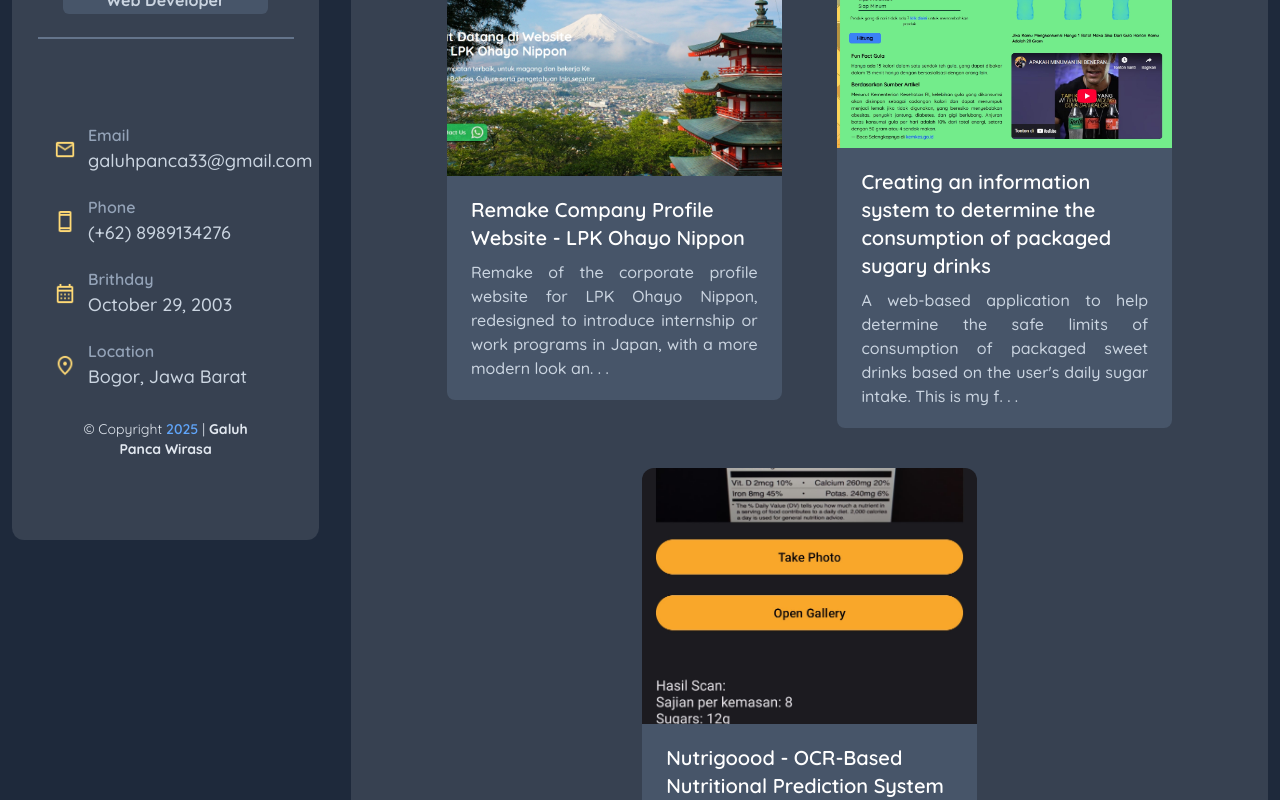
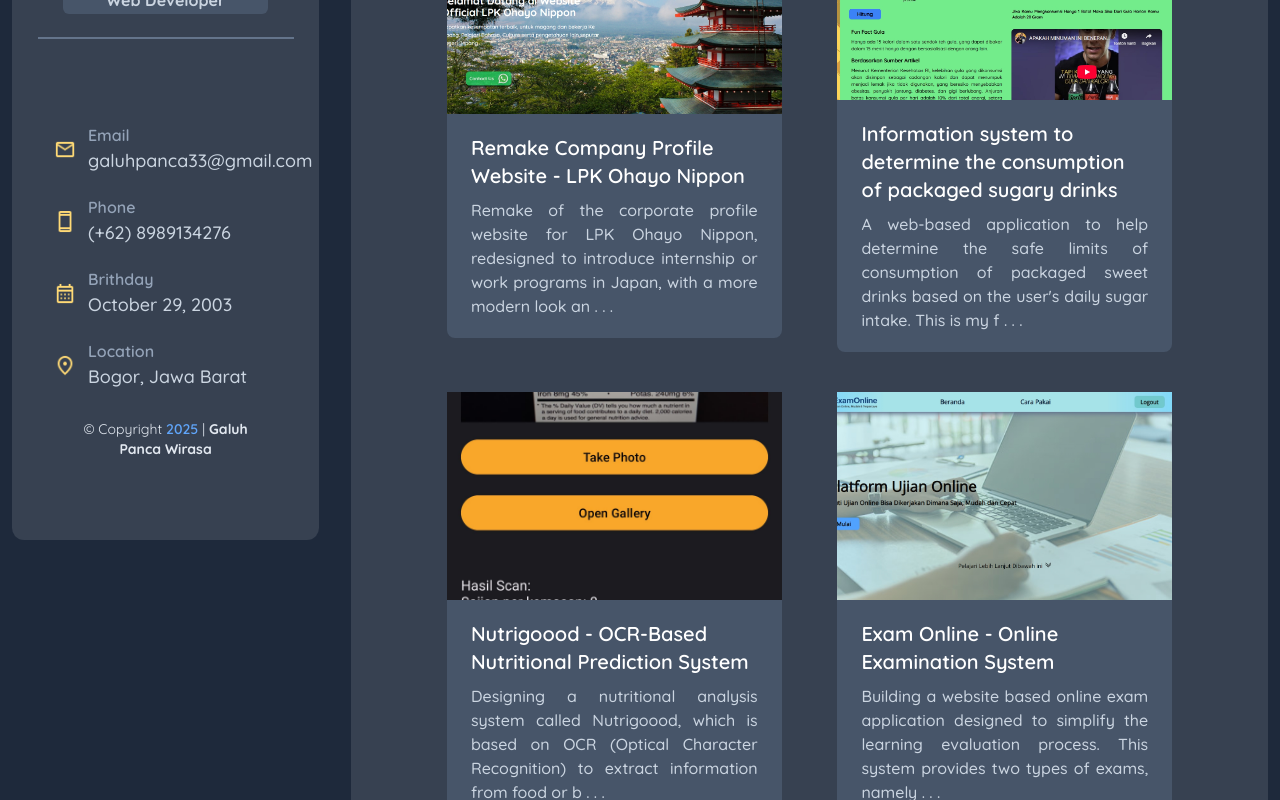
Before and after one commit to GaluhPncWirs/website-portfolio, a React (Vite) app: page /Project in a window 1280 px wide. Shown: the part 240-1040 px from the top of the page. Built offline with nearby package versions, Linux system fonts and the light colour scheme.

Commit message:
menambahkan project baru di halaman project

```diff
--- a/src/Project/detailProject/detail.jsx
+++ b/src/Project/detailProject/detail.jsx
@@ -59,6 +59,33 @@ export default function DetailProject() {
                     To Journal.
                   </Link>
                 )}
+                {myProject.id === "project4" && (
+                  <div className="mt-3">
+                    <h1>
+                      To try out the system, here is the email and password:
+                    </h1>
+                    <div className="flex mt-4 items-center flex-wrap gap-5">
+                      <div>
+                        <h1 className="font-semibold text-xl mb-1">
+                          Account Student
+                        </h1>
+                        <ul>
+                          <li>Email : 123@gmail.com</li>
+                          <li>Password : 12345</li>
+                        </ul>
+                      </div>
+                      <div>
+                        <h1 className="font-semibold text-xl mb-1">
+                          Account Teacher
+                        </h1>
+                        <ul>
+                          <li>Email : rohmanAjah345@gmail.com</li>
+                          <li>Password : anakgaul123</li>
+                        </ul>
+                      </div>
+                    </div>
+                  </div>
+                )}
               </p>
             </div>
           </div>
--- a/src/Project/myProject.jsx
+++ b/src/Project/myProject.jsx
@@ -38,49 +38,18 @@ export default function MyProject() {
                 <img
                   src={item.source_image}
                   alt={item.alt}
-                  className="w-full rounded-t-xl hover:opacity-75 object-cover h-64"
+                  className="w-full hover:opacity-75 object-cover h-52"
                 />
                 <div className="bg-slate-600 px-6 py-5 rounded-b-lg">
                   <h1 className="text-white font-semibold text-xl">
                     {item.title_project}
                   </h1>
                   <p className="text-slate-300 font-medium mt-2 text-justify">
-                    {item.desc_project.substring(0, 150)}. . .
+                    {item.desc_project.substring(0, 150)} . . .
                   </p>
                 </div>
               </Link>
             ))}
-            {/* {dataProject.length > 0
-              ? dataProject.map((item) => (
-                  <Link
-                    className="basis-2/5 hover:scale-105 transition-all cursor-pointer"
-                    to={`/Project/detailProject/${item.id}`}
-                    key={item.id}
-                  >
-                    <img
-                      src={item.source_image}
-                      alt={item.alt}
-                      className="w-full rounded-t-xl hover:opacity-75 object-cover h-64"
-                    />
-                    <div className="bg-slate-600 px-6 py-5 rounded-b-lg">
-                      <h1 className="text-white font-semibold text-xl">
-                        {item.titleProject}
-                      </h1>
-                      <p className="text-slate-300 font-medium mt-2 text-justify">
-                        {item.desc_project.substring(0, 150)}. . .
-                      </p>
-                    </div>
-                  </Link>
-                ))
-              : Array.from({ length: 3 }).map((_, i) => (
-                  <div
-                    className="w-2/5 h-72 rounded-lg bg-slate-500 p-4 animate-pulse max-[640px]:w-11/12"
-                    key={i}
-                  >
-                    <div className="bg-slate-400 h-40 w-full rounded-lg"></div>
-                    <div className="bg-slate-400 h-20 mt-3 rounded-lg"></div>
-                  </div>
-                ))} */}
           </div>
         </div>
       </MainLayout>
--- a/src/data/dataProject.js
+++ b/src/data/dataProject.js
@@ -11,7 +11,7 @@ export const datasProject = [
   {
     id: "project2",
     title_project:
-      "Creating an information system to determine the consumption of packaged sugary drinks",
+      "Information system to determine the consumption of packaged sugary drinks",
     desc_project:
       "A web-based application to help determine the safe limits of consumption of packaged sweet drinks based on the user's daily sugar intake. This is my final thesis project. The system is equipped with an easy-to-understand visual display. This project has also undergone usability evaluation to ensure ease of use for the general public. The application was built using Next.js, TailwindCSS, and TypeScript, and stores data using Firebase. The research findings have been published in an academic journal and are accessible in the JISA(Jurnal Informatika dan Sains)",
     link_website: "https://penghitung-bataskonsumsi-minumankemasan.vercel.app/",
@@ -28,4 +28,13 @@ export const datasProject = [
     source_image: "/images/project/project_ocr.jpg",
     alt: "Project OCR-Based Nutritional Prediction System",
   },
+  {
+    id: "project4",
+    title_project: "Exam Online - Online Examination System",
+    desc_project:
+      "Building a website based online exam application designed to simplify the learning evaluation process. This system provides two types of exams, namely multiple choice and essay, with question management features, question marking, and exam result storage. This application was developed using the Next.js framework, TypeScript, TailwindCSS & shadcn ui, and Supabase database. From a technical standpoint, the system has been implemented using a component based architecture and React Hooks, and applies middleware for page access security. The application is also fully responsive, ensuring an optimal user experience across various devices. To maintain exam integrity, the system is equipped with security features such as copy-paste prevention on questions, restrictions on moving or exiting the exam page, and restrictions on re-access after the exam has started. With a combination of technology and robust security features, this system provides an efficient and reliable solution for conducting online exams.",
+    link_website: "https://ujian-online-gray.vercel.app/",
+    source_image: "/images/project/project_ujianOnline.jpeg",
+    alt: "Project Online Examination System",
+  },
 ];
```
Also changed, not shown: public/images/project/project_E-Commerce.jpeg (deleted), public/images/project/project_ujianOnline.jpeg (added).
